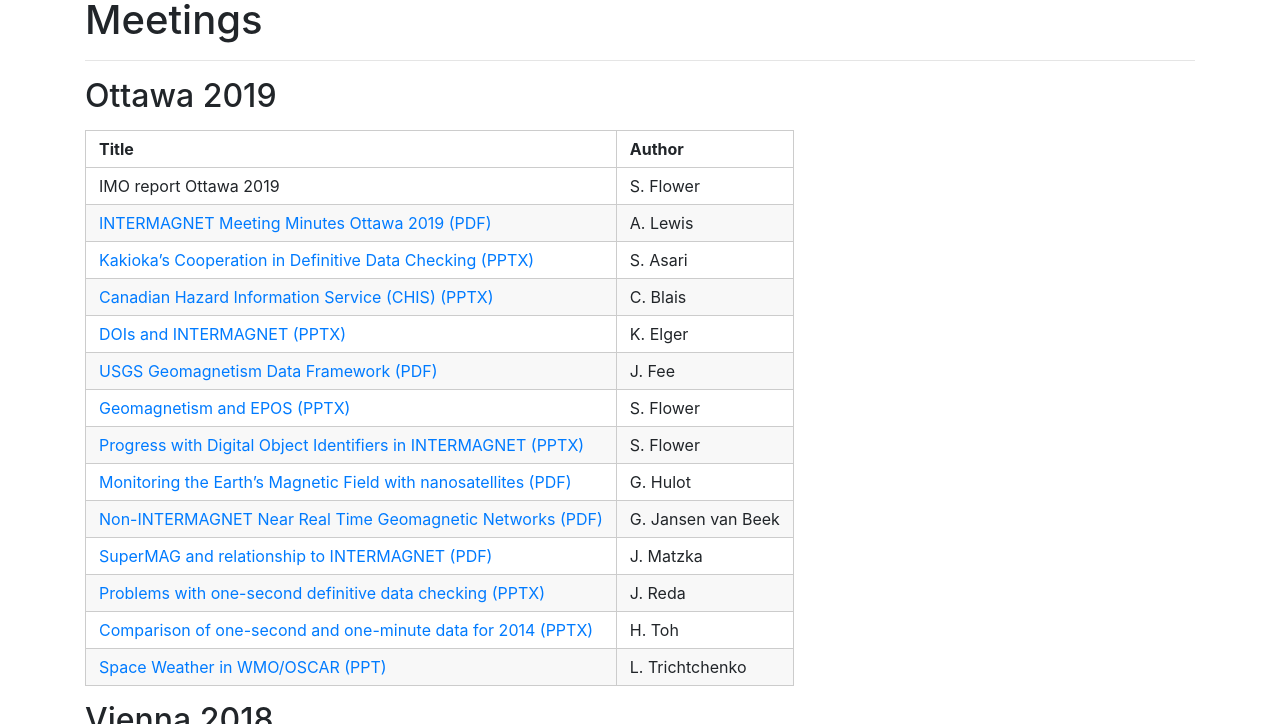
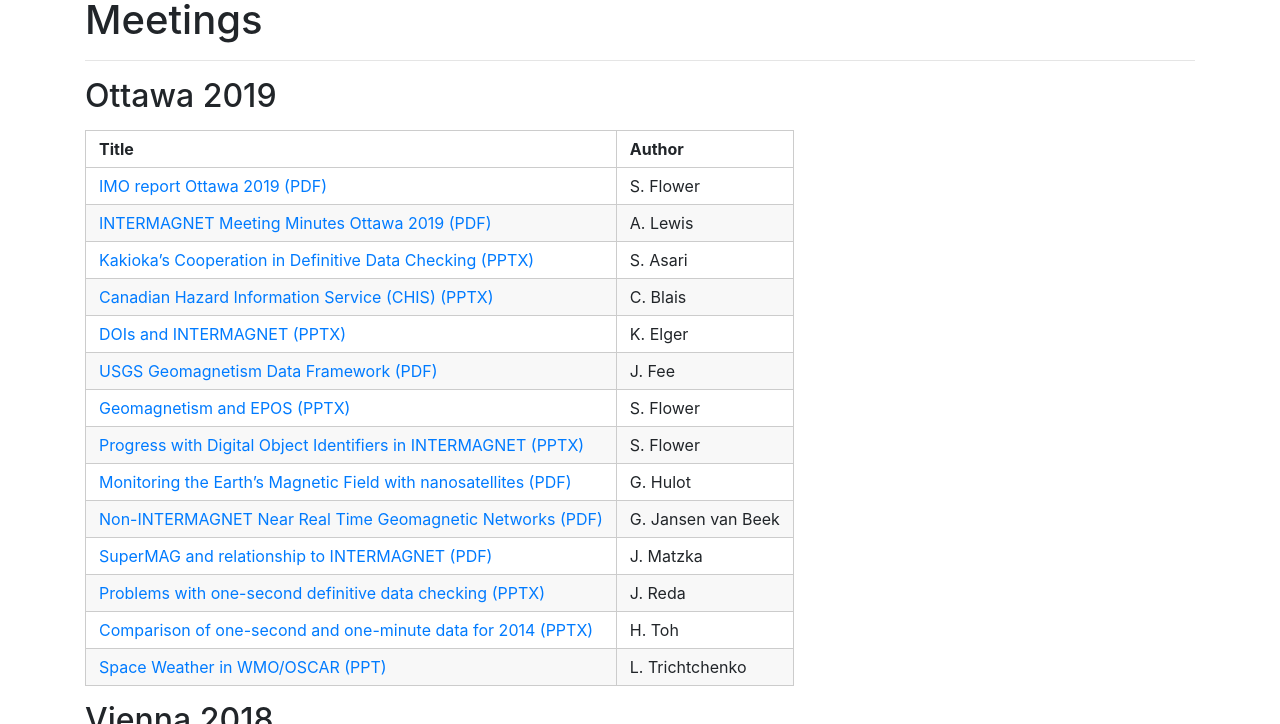
Before and after one commit to INTERMAGNET/intermagnet.github.io, a Jekyll site: the page built from meetings.md, in a window 1280 px wide and 900 px high, cut to the strip 176-900 px from the top of the window. Built offline with Jekyll 4.4.1, drawn with Linux system fonts in a browser that asks for light colours.

Commit message:
Add IMO meeting report for 2019/Ottawa

```diff
--- a/meetings.md
+++ b/meetings.md
@@ -6,7 +6,7 @@
 
 | Title  | Author |
 |--------|--------|
-|IMO report Ottawa 2019|S. Flower|
+|[IMO report Ottawa 2019 (PDF)](/meetings/2019-Ottawa/Flower_ImagMeetingReportOttawa2019.pdf)|S. Flower|
 |[INTERMAGNET Meeting Minutes Ottawa 2019 (PDF)](/meetings/2019-Ottawa/Lewis-IMAGMinutesOttawa-public-20191220.pdf)|A. Lewis|
 |[Kakioka's Cooperation in Definitive Data Checking (PPTX)](/meetings/2019-Ottawa/Asari-KakiokaIntermagnet2019.pptx)|S. Asari|
 |[Canadian Hazard Information Service (CHIS) (PPTX)](/meetings/2019-Ottawa/Blais-Intermagnet-chis.pptx)|C. Blais|
```
Also changed, not shown: 1 other file.
